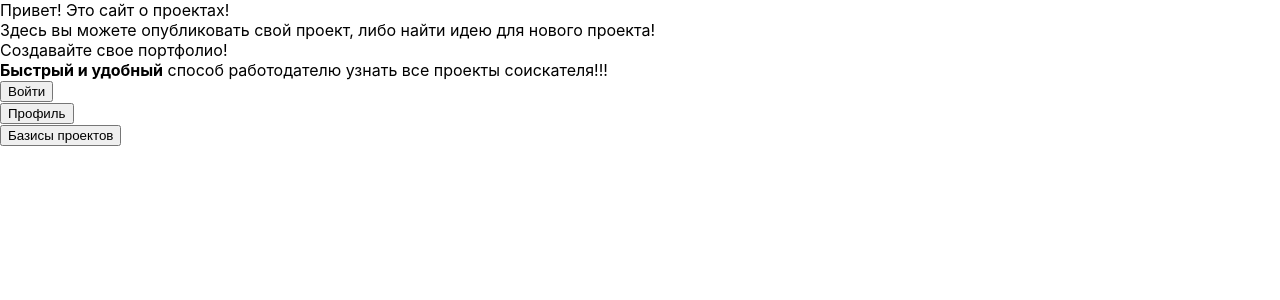
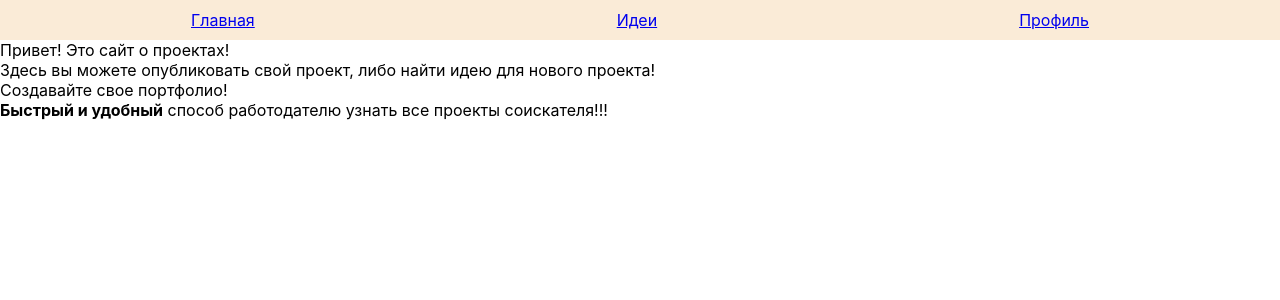
Before and after one commit to EgorikTomatoes/https---github.com-EgorikTomatoes-projectplatform, a React (Create React App) app: page / in a window 1280 px wide. Shown: the top 300 px of the page. Built offline with nearby package versions, Linux system fonts and the light colour scheme; what @userfront/toolkit would draw is missing.

Commit message:
Добавлен верхний бар

```diff
--- a/src/App.js
+++ b/src/App.js
@@ -14,17 +14,6 @@ function App() {
         Создавайте свое портфолио!<br/>
         <b>Быстрый и удобный</b> способ работодателю узнать все проекты соискателя!!!
       </div>
-      <div>
-        <Form action='login'>
-          <button>Войти</button>
-        </Form>
-        <Form action='/profile'>
-          <button>Профиль</button>
-        </Form>
-        <Form action='/ideas'>
-          <button>Базисы проектов</button>
-        </Form>
-      </div>
     </div>
   );
 }
--- /dev/null
+++ b/src/components/bar.jsx
@@ -0,0 +1,33 @@
+import React, { useState, useEffect, useContext } from 'react'
+import {
+	BrowserRouter as Router,
+	Routes,
+	Route,
+	Navigate,
+	useLocation,
+	useLoaderData,
+	redirect,
+	Outlet,
+} from 'react-router-dom'
+import Userfront, {
+	SignupForm,
+	LoginForm,
+	PasswordResetForm,
+	LogoutButton,
+} from '@userfront/toolkit/react'
+import './bar_style.css'
+
+import { Form, Link } from 'react-router-dom'
+
+export default function Main_Bar() {
+	return (
+		<>
+			<div className='bar'>
+				<Link to={'/home'}>Главная</Link>
+				<Link to={'/ideas'}>Идеи</Link>
+				<Link to={'/profile'}>Профиль</Link>
+			</div>
+			<Outlet />
+		</>
+	)
+}
--- /dev/null
+++ b/src/components/bar_style.css
@@ -0,0 +1,7 @@
+.bar {
+	display: flex;
+	direction: row;
+	justify-content: space-around;
+	padding: 10px;
+	background-color: antiquewhite;
+}
--- a/src/index.js
+++ b/src/index.js
@@ -23,9 +23,16 @@ import Ideas from './ideas/ideas'
 import Create_idea from './ideas/create_idea'
 import { action as IdeaAction } from './ideas/create_idea'
 
+import Main_Bar from './components/bar'
+
 const router = createBrowserRouter([
 	{
 		path: '/',
+		element: <Main_Bar />,
+		children: [
+			{ index: true, element: <App /> },
+			{
+				path: '/home',
 				element: <App />,
 			},
 			{
@@ -64,7 +71,9 @@ const router = createBrowserRouter([
 				element: <Create_idea />,
 				loader: EditLoader,
 				action: IdeaAction,
-	}
+			},
+		],
+	},
 ])
 
 const root = ReactDOM.createRoot(document.getElementById('root'))
```
Also changed, not shown: src/Profile/view.jsx (deleted, +0 -53 lines). Lines whose indentation alone changed are shown as unchanged.
